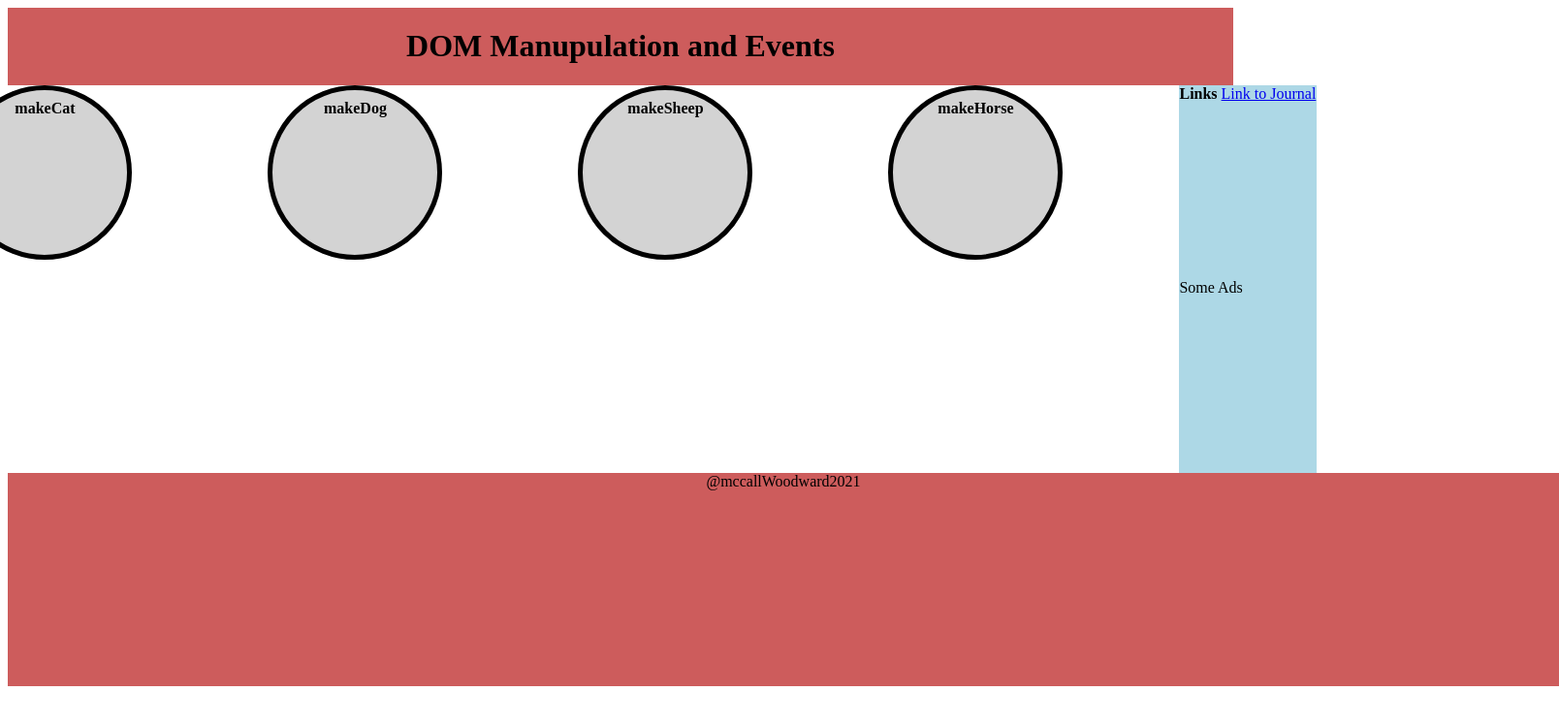
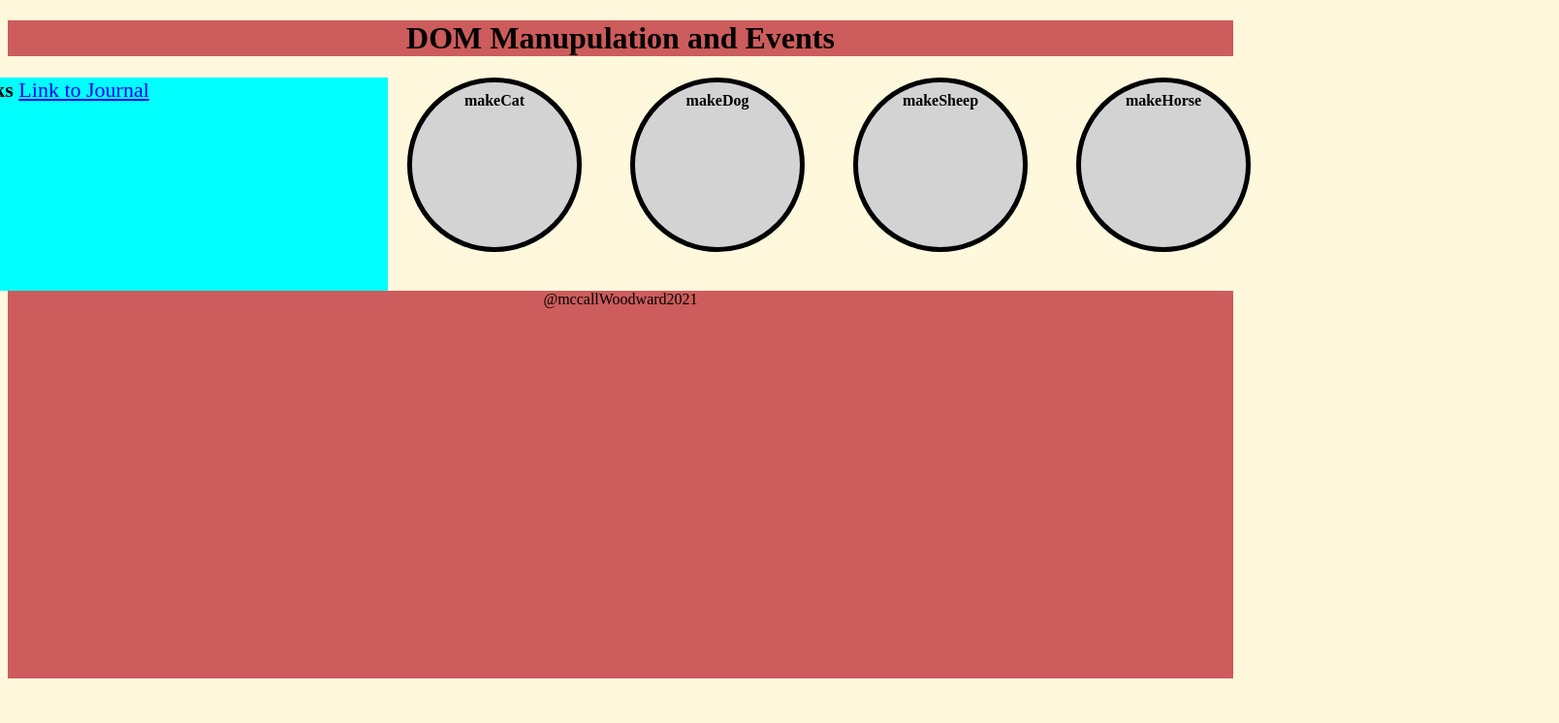
Before and after one commit to woodwardem/animalfarm, a plain HTML site: page index.html in a window 1280 px wide. Shown: the whole page at 97% size, 1608 px wide, since content can reach past the window. Drawn offline with Linux system fonts and the light colour scheme.

Commit message:
more code

```diff
--- a/index.html
+++ b/index.html
@@ -11,7 +11,19 @@
     </header>
 <body>
 
+
     <main id="farm">
+        <div>
+
+
+    <article id="aside">
+        <strong>Links</strong>
+
+        <a href="journal.html">Link to Journal</a>
+    </article>
+
+
+    </div>
         <section id="catSection">
 <div class="make" id="makeCat"><strong>makeCat</strong> </div>
         </section>
@@ -24,15 +36,10 @@
 <section id="horseSection">
 <div class="make" id="makeHorse"><strong>makeHorse</strong></div>
 </section>
-<div>
-    <article id="aside">
-        <strong>Links</strong>
 
-        <a href="journal.html">Link to Journal</a>
-    </article>
 
-    <nav id="side2">Some Ads</nav>
-    </div>
+
+
     </main>
 
 
--- a/style.css
+++ b/style.css
@@ -1,7 +1,7 @@
-
 #farm {
     display: flex;
     justify-content: center;
+
 }
 
 .make {
@@ -15,6 +15,7 @@ text-align: center;
 border-radius: 50%;
 padding-left: 10px;
 margin-bottom: 20px;
+margin-right: 30px;
 }
 
 .catObject {
@@ -27,6 +28,7 @@ margin-bottom: 20px;
 text-align: center;
 border-radius: 50%;
 font-weight: bold;
+margin-right: 30px;
 }
 
 .dogObject {
@@ -39,6 +41,7 @@ margin-bottom: 20px;
 text-align: center;
 border-radius: 50%;
 font-weight: bold;
+margin-left: 25px;
 }
 
 .horseObject {
@@ -66,66 +69,52 @@ border-radius: 50%;
 font-weight: bold;
 }
 
+/*main {
+ display: grid;
+ grid-template-columns: 250px 1fr 250px;
+ height: calc(100% - 12vh);
+}
+*/
+header {
+    background: indianred;
+order: 1;
+justify-content: center;
+text-align: center;
+}
+/*
+#farm {
+    background: cornsilk;
+    order: 2;
+    display: grid;
+    grid-template-rows: 50% 50%;
+    width: 200px;
+    height: 200px;
+    float: right;
+}
+*/
+    #aside {
+   background: cyan;
+    order: 3;
+    height: 220px;
+    width: 440px;
+    font-size: 22px;
+
+}
 
 
-header {
+footer {
     background: indianred;
-display: grid;
-justify-content: center;
-grid-column-start: auto;
-grid-column-end: 2;
-grid-row-start: auto;
-grid-row-end: 4;
-grid-row-gap: 20px;
+    justify-content: center;
+    text-align: center;
+    height: 400px;
 }
 
-main {
-    display: grid;
-    grid-template-columns: 250px 1fr 250px;
-    height: calc(100% - 12vh);
-   grid-column-start: 2;
-    grid-column-end: 5;
-    grid-row-start: 2;
-    grid-row-end: 3;
-    grid-column-gap: 40px;
-
+fieldset {
+    justify-content: center;
+    align-items: center;
+    background: cornsilk;
 
 }
-div {
-    margin-right: 80px;
+body {
+    background: cornsilk;
 }
-  #aside {
-   height: 200px;
-   width: 300%;
-   background: lightblue;
-   grid-column-start: 1;
-    grid-column-end: 2;
-    grid-row-start: 1;
-    grid-row-end: 3;
-}
- #side2 {
-    height: 200px;
-    width: 300%;
-    background: lightblue;
-    grid-column-start: 5;
-    grid-column-end: 6;
-    grid-row-start: 1;
-    grid-row-end: 3;
- }
-
- #farm {
-    display:gird;
-    grid-template-columns: 50% 50%;
-    }
-footer {
-
-    background: indianred;
-display: grid;
-justify-content: center;
-grid-column-start: 5;
-grid-column-end: 6;
-grid-row-start: 4 ;
-grid-row-end: 6;
-height: 220px;
-width: 1600px;
-}
```
Also changed, not shown: journal.html (+2 -2 lines).
